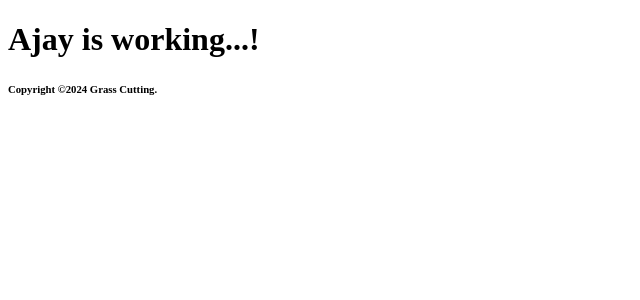
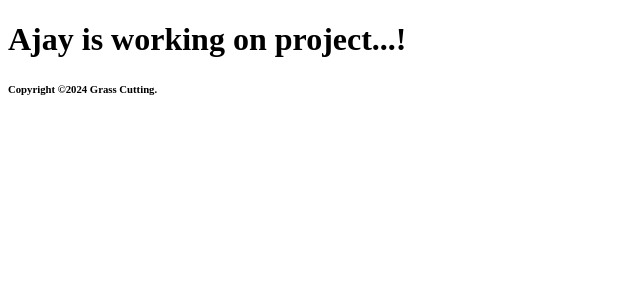
Before and after one commit to ajaymore00/my-business, an Angular app: page / in a window 1280 px wide. Shown: the top 300 px of the page, without its empty margins (0-640 px from the left). Built offline with nearby package versions, Linux system fonts and the light colour scheme.

Commit message:
Batch Changes

```diff
--- a/src/app/app.component.html
+++ b/src/app/app.component.html
@@ -1,2 +1,2 @@
-<h1>Ajay is working...!</h1>
+<h1>Ajay is working on project...!</h1>
 <h6>Copyright ©2024 Grass Cutting.</h6>
```
